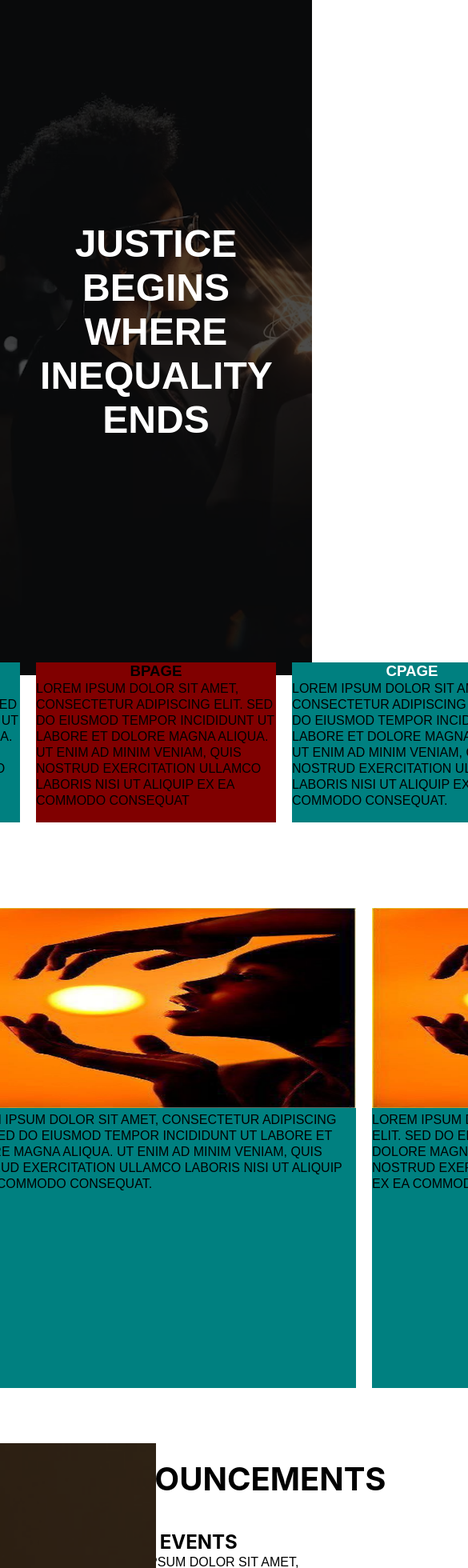
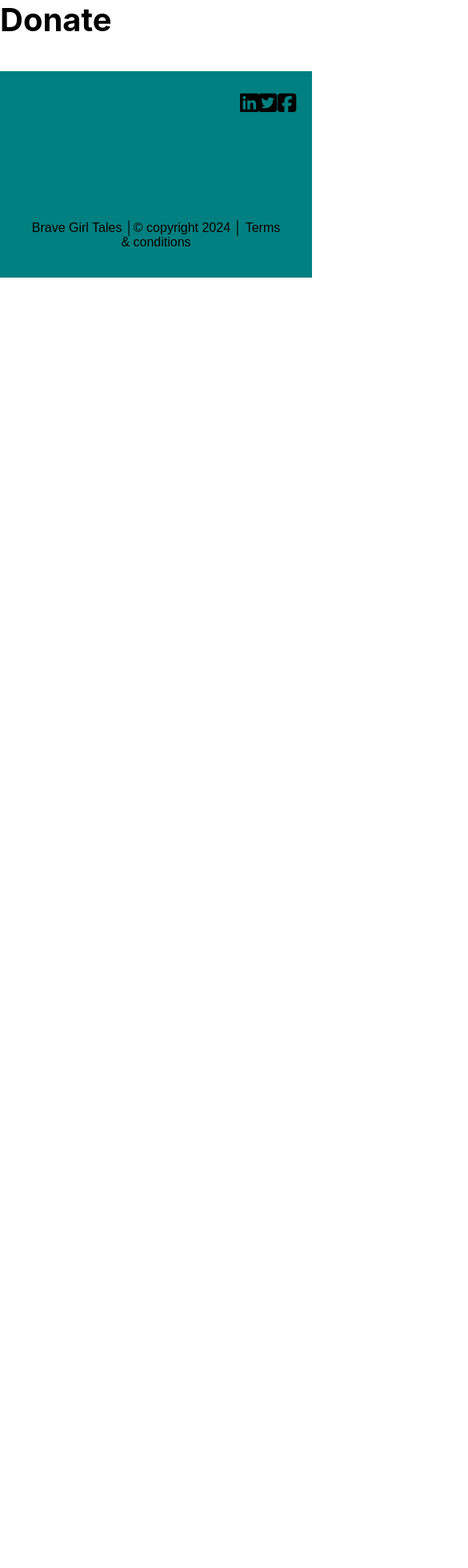
Before and after one commit to mwangiii/At-summit-hackathon, a React (Create React App) app in the folder bravegirl/: page /donate in a window 390 px wide. Shown: the top 1960 px of the page at 80% size, 585 px wide, since content can reach past the window. After the commit the page ends 844 px from the top, so only its background shows below. Built offline with nearby package versions, Linux system fonts and the light colour scheme.

Commit message:
not commit

```diff
--- a/bravegirl/package.json
+++ b/bravegirl/package.json
@@ -3,11 +3,16 @@
   "version": "0.1.0",
   "private": true,
   "dependencies": {
+    "@fortawesome/fontawesome-svg-core": "^6.5.1",
+    "@fortawesome/free-brands-svg-icons": "^6.5.1",
+    "@fortawesome/free-solid-svg-icons": "^6.5.1",
+    "@fortawesome/react-fontawesome": "^0.2.0",
     "@testing-library/jest-dom": "^5.17.0",
     "@testing-library/react": "^13.4.0",
     "@testing-library/user-event": "^13.5.0",
     "react": "^18.2.0",
     "react-dom": "^18.2.0",
+    "react-router-dom": "^6.20.1",
     "react-scripts": "5.0.1",
     "web-vitals": "^2.1.4"
   },
--- a/bravegirl/src/App.css
+++ b/bravegirl/src/App.css
@@ -1,6 +1,8 @@
-* {
+main {
   box-sizing: border-box !important;
   margin: 0 !important;
+  max-width: 100% !important;
+  max-height: 100% !important;
 }
 
 .hero-page {
@@ -15,7 +17,7 @@
 }
 
 .third-page {
-  margin-top: 3px !important;
+  margin-top: 150px !important;
   width: 100% !important;
   display: flex !important;
   left: 0 !important;
@@ -41,3 +43,23 @@
   margin-bottom: 50px !important;
   padding: 20px !important;;
 }
+
+@media screen and (max-width: 768px){
+  * {
+    box-sizing: border-box !important;
+    margin: 0  auto !important;
+    left: 0 !important;
+    right: 0 !important;
+    max-width: 100% !important;
+    max-height: 100% !important;
+  }
+
+#thirdpagetext,
+#thirdImage,
+.announcements,
+.third-page,
+.second-page
+{
+  display: none !important;
+}
+}
--- a/bravegirl/src/App.js
+++ b/bravegirl/src/App.js
@@ -1,84 +1,27 @@
 import './App.css';
-import Heroimg from './Heroimg';
+import NavBar from './NavBar';
 import Footer from './Footer';
-import Cardsui from './Cardsui';
-// import Cardsui2 from './Cardsui';
-// import redhads from './assets/images/handsondeck.jpg';
-import strongwoman from './assets/images/strongwoman.jpg';
-import NavBar from './NavBar';
 
-import CardsPagetwo from './Cardsui2';
-// import trialpic from './trialpic.jpg';
-// import samburugirls from './assets/images/samburugirls.jpg';
-// import pic from './assets/images/pic.avif';
-// import speakup from './assets/images/thescreamingwoman.jpg';
-import enlightened from './assets/images/enlightened.jpg';
+import Donate from './Donate';
+import { BrowserRouter as Router, Route, Routes } from 'react-router-dom';
+import Main from './Main';
 
 
 // function that returns the landing page
 function App() {
   return (
-    <>
-    <header>
+    <Router>
       <div>
         <NavBar/>
-      </div>
-    </header>
-    <main>
-    <section className='hero-page'>
-      <div id='heroImage'>
-      <Heroimg title="JUSTICE BEGINS WHERE INEQUALITY ENDS" img={enlightened} alt="loading"/>
-      </div>
-      <div id='cardsPageone'>
-      <Cardsui/>
-      </div>
-    </section>
-    <section className='second-page'>
-      <div id='secondImage'>
-      </div>
-      <div id='cardPagetwo'>
-      <CardsPagetwo/>
-      </div>
-    </section>
-    <section className='third-page'>
-      <div id='thirdImage'>
-      <Heroimg img={strongwoman}/>
-      </div>
-      <div id='thirdpagetext'>
-        <div className='announcements'>
-          <h1>ANNOUNCEMENTS</h1>
-          <h4>LATEST EVENTS</h4>
-          <span>
-            Lorem21 ipsum dolor sit amet, consectetur adipiscing elit. Sed do eiusmod tempor incididunt ut labore et dolore magna aliqua. Ut enim ad minim veniam, quis
-          </span>
-        </div>
-        <div className='announcements'>
-          <h4>LATEST EVENTS</h4>
-          <span>
-            Lorem21 ipsum dolor sit amet, consectetur adipiscing elit. Sed do eiusmod tempor incididunt ut labore et dolore magna aliqua. Ut enim ad minim veniam, quis
-          </span>
-        </div>
-        <div className='announcements'>
-          <h4>LATEST EVENTS</h4>
-          <span>
-            Lorem21 ipsum dolor sit amet, consectetur adipiscing elit. Sed do eiusmod tempor incididunt ut labore et dolore magna aliqua. Ut enim ad minim veniam, quis
-          </span>
-        </div>
-        <div className='announcements'>
-          <h4>LATEST EVENTS</h4>
-          <span>
-            Lorem21 ipsum dolor sit amet, consectetur adipiscing elit. Sed do eiusmod tempor incididunt ut labore et dolore magna aliqua. Ut enim ad minim veniam, quis
-          </span>
-          </div>
-          </div>
-    </section>
-    </main>
-    <footer>
-      <div className='footer'>
+        <Routes>
+          <Route path='/' element={<Main />} />
+          <Route path='/donate' element={<Donate/>}/>
+          {/* <Route path='/Heroin' element={<Heroin/>}/>
+          <Route path='/donate' element={<Donate/>}/> */}
+      </Routes>
         <Footer/>
       </div>
-    </footer>
-    </>
+    </Router>
   )
 }
 
--- a/bravegirl/src/Cardsui2.css
+++ b/bravegirl/src/Cardsui2.css
@@ -2,14 +2,15 @@
   display: flex;
   flex-direction: row;
   justify-content: center !important;
-  top: 170%;
-  left: 50%;
-  transform: translate(-50%, -50%);
+  top: 190%;
+  left: 15%;
+  transform: translate(-10%, -50%);
   position:absolute;
+  /* margin-top:  100px !important; */
 }
 
 .colTwo{
-  width: 500px !important;
+  width: 400px !important;
   background-color: teal;
   height: 600px;
   margin: 10px !important;
@@ -35,3 +36,14 @@ h1{
 h4{
   font-size: 1.5em !important;
 }
+@media screen and (max-width: 768px){
+  .cardsTwo{
+    display: none !important;
+  }
+  .colTwo{
+    display: none !important;
+  }
+  .cardsui{
+    display: none !important;
+  }
+}
--- /dev/null
+++ b/bravegirl/src/Donate.js
@@ -0,0 +1,9 @@
+import React from 'react';
+
+export default function Donate() {
+    return (
+        <div id='donate'>
+            <h1>Donate</h1>
+        </div>
+    );
+}
--- a/bravegirl/src/Footer.css
+++ b/bravegirl/src/Footer.css
@@ -7,10 +7,11 @@
   align-items: flex-end;
   padding: 20px !important;
   background-color: teal !important;
+  bottom: 0 !important;
   }
 
 .footer-socials{
-  border: 1px solid green !important;
+  /* border: 1px solid green !important; */
   width: 20% !important;
   display: flex;
   justify-content: space-evenly;
--- a/bravegirl/src/Heroimg.css
+++ b/bravegirl/src/Heroimg.css
@@ -1,7 +1,7 @@
 .Hero{
   position: relative !important;
-  height:100% !important;
-  width: 100% !important;
+  max-width:100% !important;
+  max-height: 100% !important;
   z-index: 0 !important;
   top: 0 !important;
 }
@@ -11,7 +11,7 @@
   height: 100vh !important;
 }
 .Hero-image img{
-  width: 100% !important;
+  width:100% !important;
   height: 100vh !important;
   background-size: cover !important;
   background-position: center  !important;
@@ -39,7 +39,7 @@
   text-align: center !important;
 }
 .Hero-text h1{
-  font-size: 4rem !important;
+  font-size: 3.3rem !important;
   font-weight: 900 !important;
   font-family: sans-serif !important;
   text-transform: uppercase !important;
@@ -48,6 +48,6 @@
 
 @media screen and (max-width: 768px){
   .Hero-text h1{
-    font-size: 3rem !important;
+    font-size: 2rem !important;
   }
 }
--- a/bravegirl/src/Heroimg.js
+++ b/bravegirl/src/Heroimg.js
@@ -5,7 +5,6 @@ import "./Heroimg.css";
 // import pic from './assets/images/pic.avif';
 // import enlightened from './assets/images/enlightened.jpg';
 // import strongwoman from './assets/images/strongwoman.jpg';
-import photo from './assets/images/photo.avif';
 
 
 export default function Heroimg(props) {
--- /dev/null
+++ b/bravegirl/src/Main.js
@@ -0,0 +1,64 @@
+import React from 'react';
+import Heroimg from './Heroimg';
+import enlightened from './assets/images/enlightened.jpg';
+import strongwoman from './assets/images/strongwoman.jpg';
+import Cardsui from './Cardsui';
+import AnotherPage from './Cardsui2';
+import './App.css';
+
+
+
+export default function Main(){
+  return(
+    <main>
+    <section className='hero-page'>
+
+      <div id='heroImage'>
+      <Heroimg title="JUSTICE BEGINS WHERE INEQUALITY ENDS" img={enlightened} alt="loading"/>
+      </div>
+      <div id='cardsPageone'>
+      <Cardsui/>
+      </div>
+    </section>
+    <section className='second-page'>
+      <div id='secondImage'>
+      </div>
+      <div id='cardPagetwo'>
+      <AnotherPage/>
+      </div>
+    </section>
+    <section className='third-page'>
+      <div id='thirdImage'>
+      <Heroimg img={strongwoman}/>
+      </div>
+      <div id='thirdpagetext'>
+        <div className='announcements'>
+          <h1>ANNOUNCEMENTS</h1>
+          <h4>LATEST EVENTS</h4>
+          <span>
+            Lorem21 ipsum dolor sit amet, consectetur adipiscing elit. Sed do eiusmod tempor incididunt ut labore et dolore magna aliqua. Ut enim ad minim veniam, quis
+          </span>
+        </div>
+        <div className='announcements'>
+          <h4>LATEST EVENTS</h4>
+          <span>
+            Lorem21 ipsum dolor sit amet, consectetur adipiscing elit. Sed do eiusmod tempor incididunt ut labore et dolore magna aliqua. Ut enim ad minim veniam, quis
+          </span>
+        </div>
+        <div className='announcements'>
+          <h4>LATEST EVENTS</h4>
+          <span>
+            Lorem21 ipsum dolor sit amet, consectetur adipiscing elit. Sed do eiusmod tempor incididunt ut labore et dolore magna aliqua. Ut enim ad minim veniam, quis
+          </span>
+        </div>
+        <div className='announcements'>
+          <h4>LATEST EVENTS</h4>
+          <span>
+            Lorem21 ipsum dolor sit amet, consectetur adipiscing elit. Sed do eiusmod tempor incididunt ut labore et dolore magna aliqua. Ut enim ad minim veniam, quis
+          </span>
+          </div>
+          </div>
+    </section>
+    </main>
+  )
+}
--- a/bravegirl/src/NavBar.css
+++ b/bravegirl/src/NavBar.css
@@ -13,7 +13,7 @@
   margin-bottom: 1000px !important;
   padding-top: 1px !important;
   padding-bottom: 10px !important;
-  width: 100% !important;
+  max-width: 100% !important;
   opacity: 0;
   transition: opacity 0.3s ease-in-out;
 }
@@ -32,7 +32,7 @@
 
 .navbar-brand {
   font-weight: bolder !important;
-  font-size: 4em !important;
+  font-size: 3rem !important;
   top: 0 !important;
   text-decoration: none !important;
   color: black !important;
@@ -41,7 +41,7 @@
 
 .navbar-link a {
   font-family: ' sans-serif' !important;
-  font-size: 20px !important;
+  font-size: 1rem !important;
   font-weight: bold !important;
   text-decoration: none !important;
   color: black !important;
--- a/bravegirl/src/NavBar.js
+++ b/bravegirl/src/NavBar.js
@@ -2,9 +2,12 @@ import React, { Component } from "react";
 import './NavBar.css';
 import { FontAwesomeIcon } from "@fortawesome/react-fontawesome";
 import { faBars, faWindowClose } from "@fortawesome/free-solid-svg-icons";
+import { Link } from 'react-router-dom';
+// import Donate from './Donate';
 
 class NavBar extends Component {
   state = { clicked: false, visible: false };
+
 
   componentDidMount() {
     window.addEventListener("scroll", this.handleScroll);
@@ -37,16 +40,17 @@ class NavBar extends Component {
         </a>
         <div className={navbarTextClass} id="navbarText">
           <span className="navbar-link">
-            <a href="#">Donate</a>
+            {/* A link to the page Donate */}
+            <Link to="/donate">Donate</Link>
           </span>
           <span className="navbar-link">
-            <a href="#">Heroines</a>
+          <Link to="/donate">Heroins</Link>
           </span>
           <span className="navbar-link">
-            <a href="#">Volunteer</a>
+          <Link to="/donate">Volunteer</Link>
           </span>
           <span className="navbar-link">
-            <a href="#">About Us</a>
+          <Link to="/donate">ABOUT US</Link>
           </span>
         </div>
         <div className="mobile-view" onClick={this.handleClick}>
--- a/bravegirl/src/index.js
+++ b/bravegirl/src/index.js
@@ -3,6 +3,8 @@ import ReactDOM from 'react-dom/client';
 import './index.css';
 import App from './App';
 import reportWebVitals from './reportWebVitals';
+
+
 
 const root = ReactDOM.createRoot(document.getElementById('root'));
 root.render(
```
Also changed, not shown: 1 other file (tests, documents, lock files or other folders).
